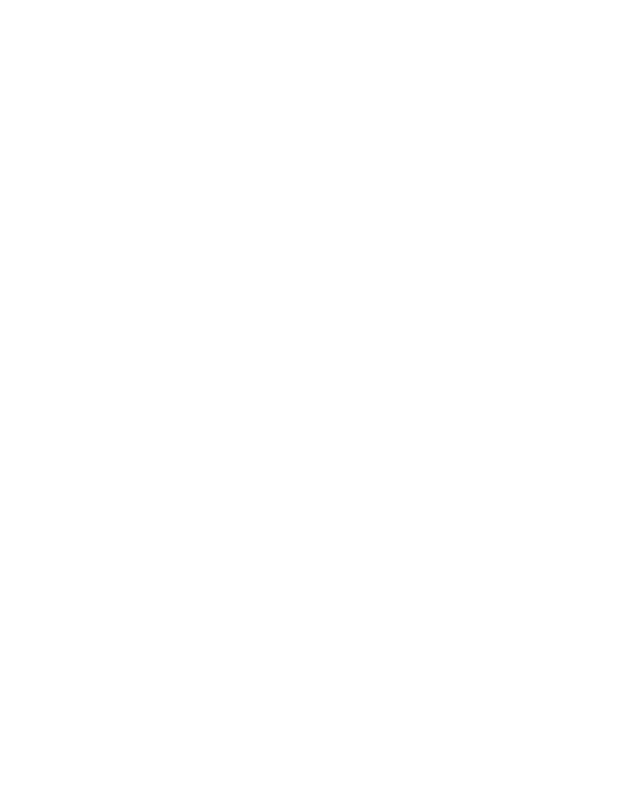
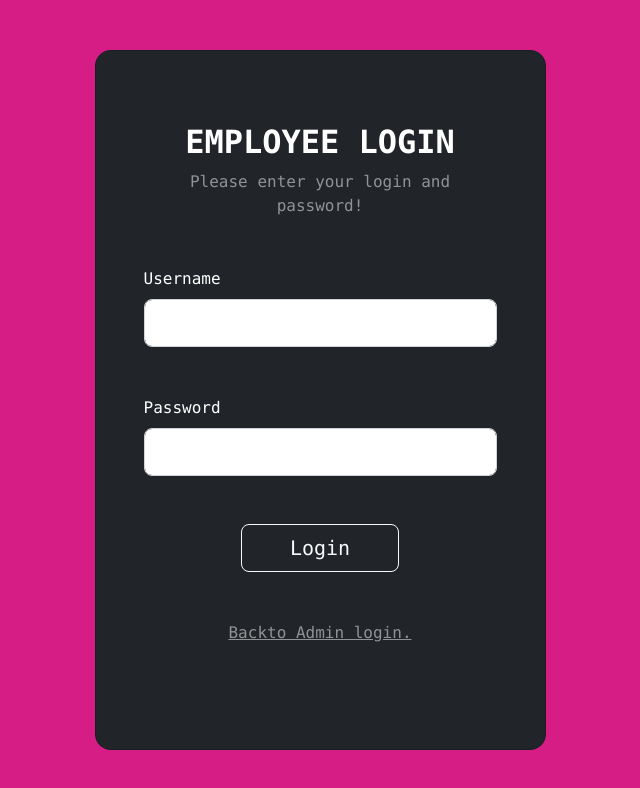
Before and after one commit to sufailbadushat/nest-task-fsa, an Angular app: page /employeeLogin in a window 1280 px wide. Before the commit this address led to /. Shown: the top 788 px of the page, without its empty margins (320-960 px from the left). Built offline with nearby package versions, Linux system fonts and the light colour scheme.

Commit message:
employee login design

```diff
--- /dev/null
+++ b/src/app/employee-login/employee-login.component.css
@@ -0,0 +1,4 @@
+.gradient-custom {
+
+    background: #d61d86;
+}
--- /dev/null
+++ b/src/app/employee-login/employee-login.component.html
@@ -0,0 +1,47 @@
+
+
+
+
+<section class="vh-100 gradient-custom">
+    <div class="container py-5 h-100">
+      <div class="row d-flex justify-content-center align-items-center h-100">
+        <div class="col-12 col-md-8 col-lg-6 col-xl-5">
+          <div class="card bg-dark text-white" style="border-radius: 1rem;">
+            <div class="card-body p-5 ">
+
+              <div class="mb-md-5 mt-md-4 pb-2">
+
+                <h2 class="fw-bold mb-2 text-uppercase font-monospace text-center">Employee Login</h2>
+                <p class="text-white-50 mb-5 font-monospace text-center">Please enter your login and password!</p>
+
+                <div class="form-outline form-white mb-5">
+                  <label class="form-label font-monospace" >Username</label>
+
+                  <input type="email"  class="form-control form-control-lg" />
+                </div>
+
+                <div class="form-outline form-white mb-5">
+                  <label class="form-label font-monospace" >Password</label>
+
+                  <input type="password"  class="form-control form-control-lg" />
+                </div>
+
+                <div class="mt-5 text-center">
+                    <button class="btn btn-outline-light btn-lg px-5 font-monospace " type="submit">Login</button>
+
+                </div>
+
+                <div class="mt-5 text-center">
+              <a routerLink="/adminLogin" class="font-monospace text-white-50">Backto Admin login.</a>
+            </div>
+
+
+
+              </div>
+
+            </div>
+          </div>
+        </div>
+      </div>
+    </div>
+  </section>
```
Also changed, not shown: src/app/app.module.ts (+7 -1 lines), src/app/employee-login/employee-login.component.ts (added, +10 -0 lines).
